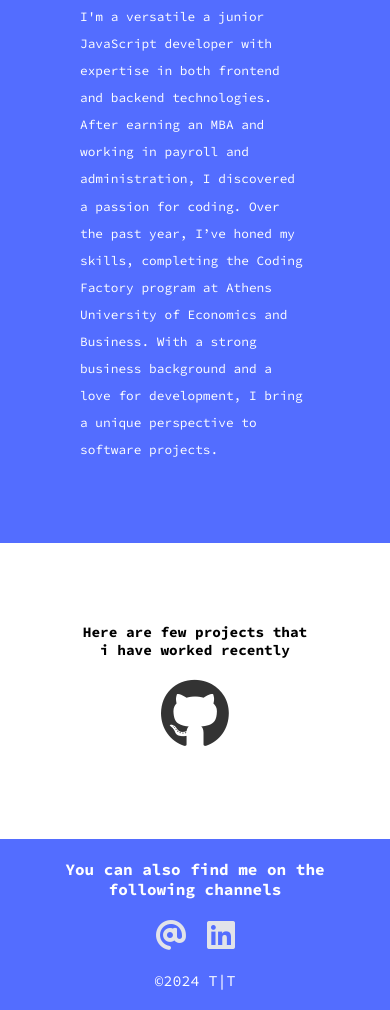
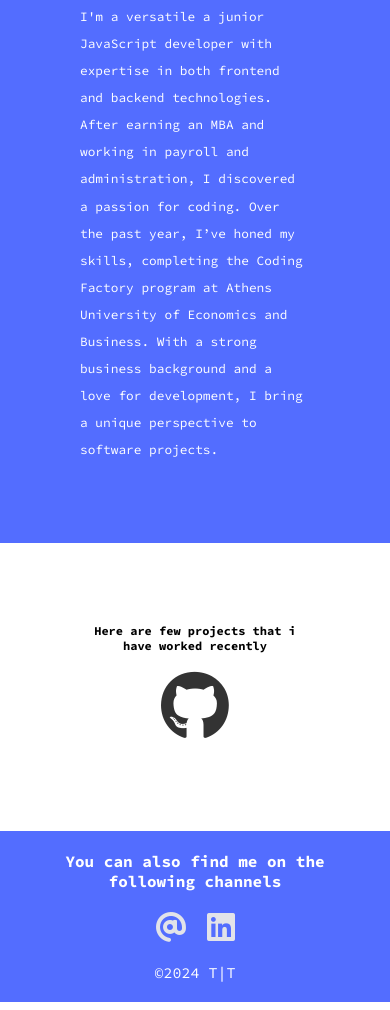
Before and after one commit to thomastour/portofolio-site, a plain HTML site: page index.html in a window 390 px wide. Shown: the part 635-1645 px from the top of the page. Drawn offline with Linux system fonts and the light colour scheme.

Commit message:
Update rem

```diff
--- a/style/index.css
+++ b/style/index.css
@@ -301,7 +301,7 @@ nav ul li a:hover {
     }
 
     .github--container {
-        font-size: 0.6rem;
+        font-size: 0.5rem;
     }
 
     .footer__heading {
```
